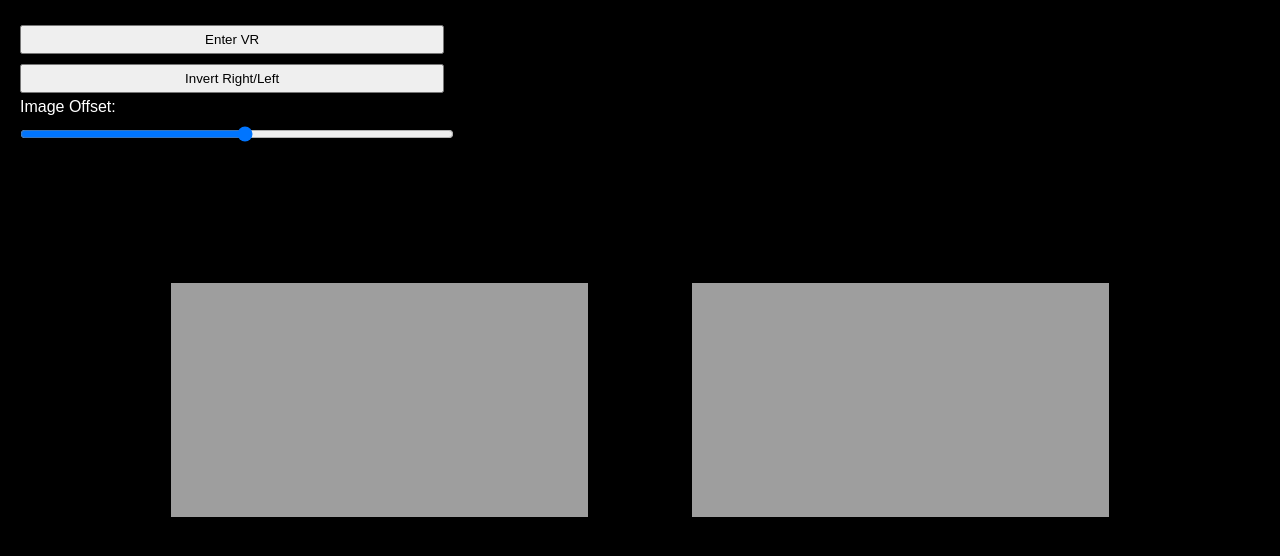
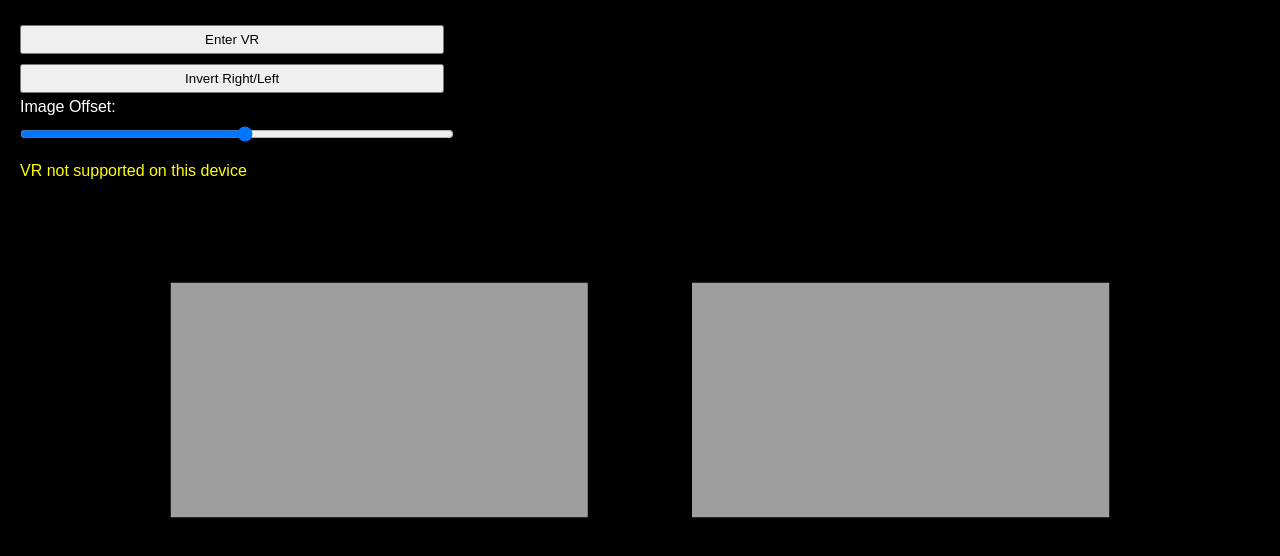
Before and after one commit to rtpike/magiceyeVR, a plain HTML site: page index.html in a window 1280 px wide. Both pictures are taken after a click on the button "Enter VR". Drawn offline with nearby package versions, Linux system fonts and the light colour scheme; animation ran at ten frames a second.

Commit message:
Updated enterVR

```diff
--- a/index.html
+++ b/index.html
@@ -3,7 +3,7 @@
 <head>
     <meta charset="UTF-8">
     <meta name="viewport" content="width=device-width, initial-scale=1.0">
-    <title>WebXR Autostereogram Viewer</title>
+    <title>WebXR Autostereogram Viewer (Quest 3 Compatible)</title>
     <style>
         body { margin: 0; font-family: Arial, sans-serif; }
         canvas { display: block; }
@@ -21,6 +21,10 @@
             padding: 5px;
             width: 100%;
         }
+        #status {
+            color: yellow;
+            margin-top: 10px;
+        }
     </style>
     <script src="https://cdnjs.cloudflare.com/ajax/libs/three.js/r128/three.min.js"></script>
 </head>
@@ -30,6 +34,7 @@
         <button id="invert-button">Invert Right/Left</button>
         <label for="offset-slider">Image Offset:</label>
         <input type="range" id="offset-slider" min="0" max="0.25" step="0.01" value="0.125">
+        <div id="status"></div>
     </div>
     <script>
         let scene, camera, renderer, leftTexture, rightTexture, leftMaterial, rightMaterial, leftPlane, rightPlane;
@@ -40,7 +45,7 @@
             scene = new THREE.Scene();
             camera = new THREE.PerspectiveCamera(75, window.innerWidth / window.innerHeight, 0.1, 1000);
 
-            renderer = new THREE.WebGLRenderer();
+            renderer = new THREE.WebGLRenderer({ antialias: true });
             renderer.setSize(window.innerWidth, window.innerHeight);
             document.body.appendChild(renderer.domElement);
 
@@ -65,18 +70,35 @@
 
             renderer.xr.enabled = true;
 
-            document.getElementById('enter-vr-button').addEventListener('click', () => {
-                if (renderer.xr.isPresenting) {
-                    renderer.xr.getSession().end();
-                } else {
-                    renderer.xr.enterVR();
-                }
-            });
-
+            document.getElementById('enter-vr-button').addEventListener('click', enterVR);
             document.getElementById('invert-button').addEventListener('click', invertImage);
             document.getElementById('offset-slider').addEventListener('input', updateOffset);
 
+            window.addEventListener('resize', onWindowResize, false);
+
             animate();
+        }
+
+        function enterVR() {
+            const statusElement = document.getElementById('status');
+            statusElement.textContent = 'Attempting to enter VR...';
+
+            if (navigator.xr) {
+                navigator.xr.isSessionSupported('immersive-vr').then((supported) => {
+                    if (supported) {
+                        navigator.xr.requestSession('immersive-vr').then((session) => {
+                            renderer.xr.setSession(session);
+                            statusElement.textContent = 'Entered VR mode';
+                        }).catch((error) => {
+                            statusElement.textContent = 'Error entering VR: ' + error;
+                        });
+                    } else {
+                        statusElement.textContent = 'VR not supported on this device';
+                    }
+                });
+            } else {
+                statusElement.textContent = 'WebXR not available in this browser';
+            }
         }
 
         function invertImage() {
@@ -91,6 +113,12 @@
             rightPlane.position.x = 8 + offset * 16;
         }
 
+        function onWindowResize() {
+            camera.aspect = window.innerWidth / window.innerHeight;
+            camera.updateProjectionMatrix();
+            renderer.setSize(window.innerWidth, window.innerHeight);
+        }
+
         function animate() {
             renderer.setAnimationLoop(render);
         }
```
